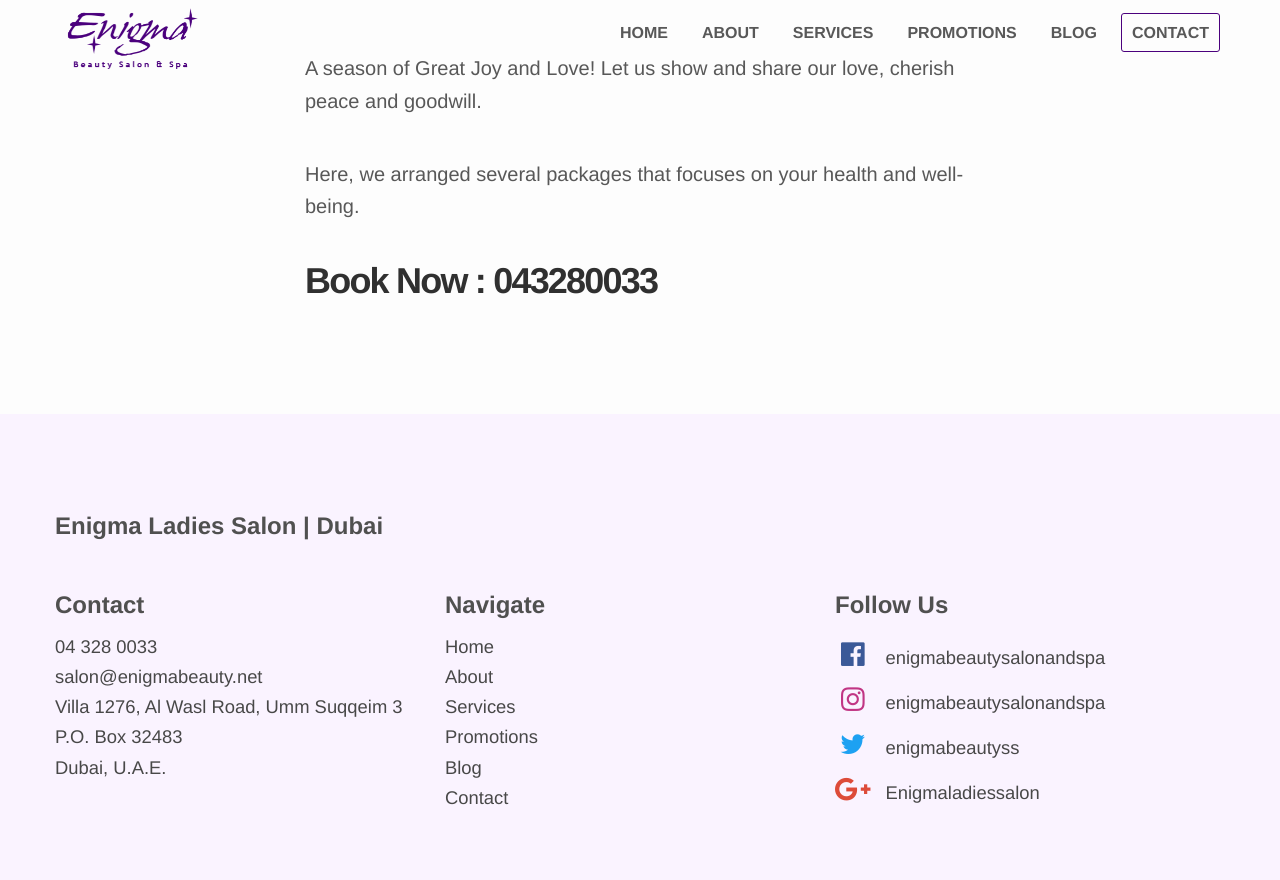
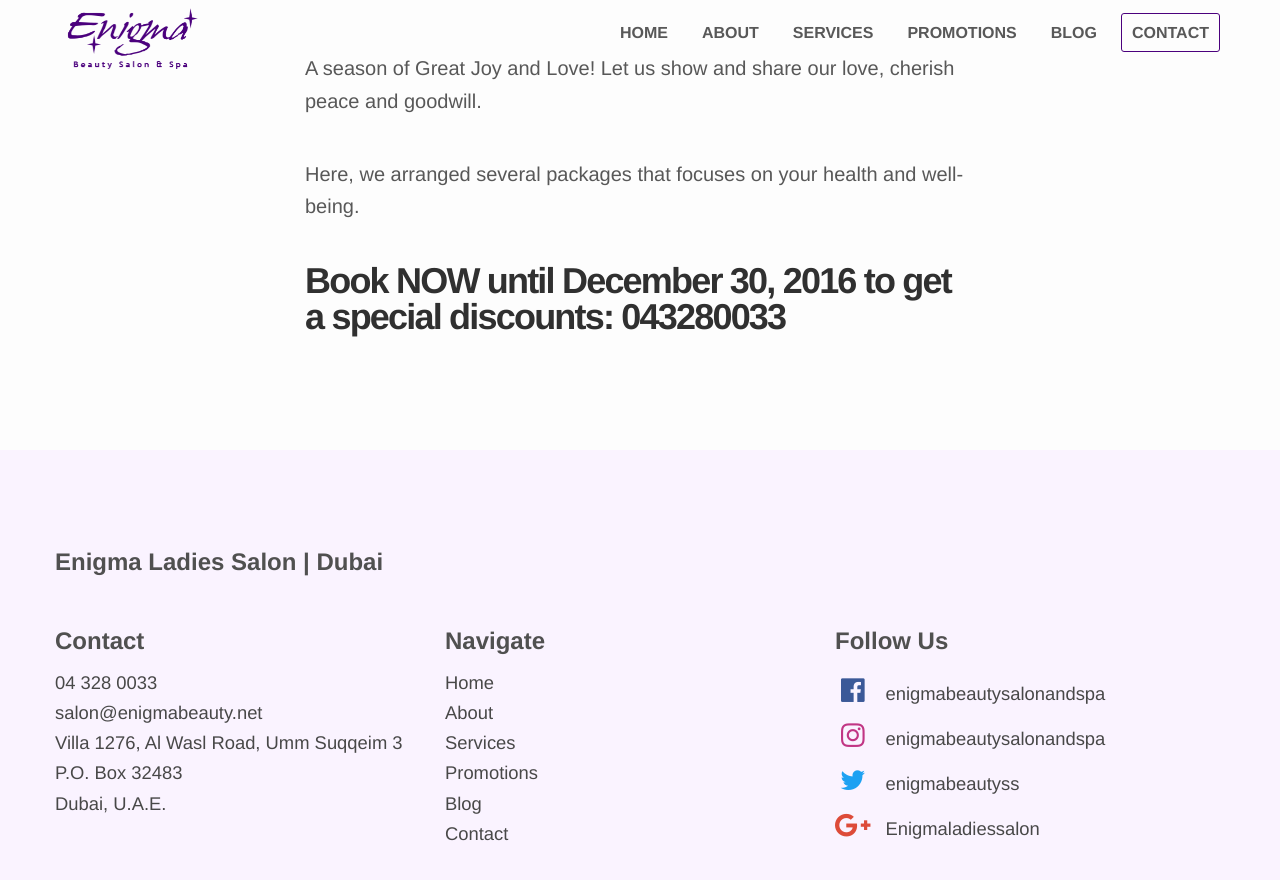
Before and after one commit to enigmabeautysalon/enigmabeautysalon.github.io, a Jekyll site: the page built from _posts/2016-12-21-DecemberSpecial.markdown, in a window 1280 px wide and 900 px high, scrolled down 2093 px. Shown: the top 880 px of the window. Built offline with Jekyll 4.4.1, drawn with Linux system fonts in a browser that asks for light colours; nearby versions of some CDN libraries.

Commit message:
Update 2016-12-21-DecemberSpecial.markdown

```diff
--- a/_posts/2016-12-21-DecemberSpecial.markdown
+++ b/_posts/2016-12-21-DecemberSpecial.markdown
@@ -9,4 +9,4 @@
 
 Here, we arranged several packages that focuses on your health and well-being.
 
-### Book Now : 043280033
+### Book NOW until December 30, 2016 to get a special discounts: 043280033
```
